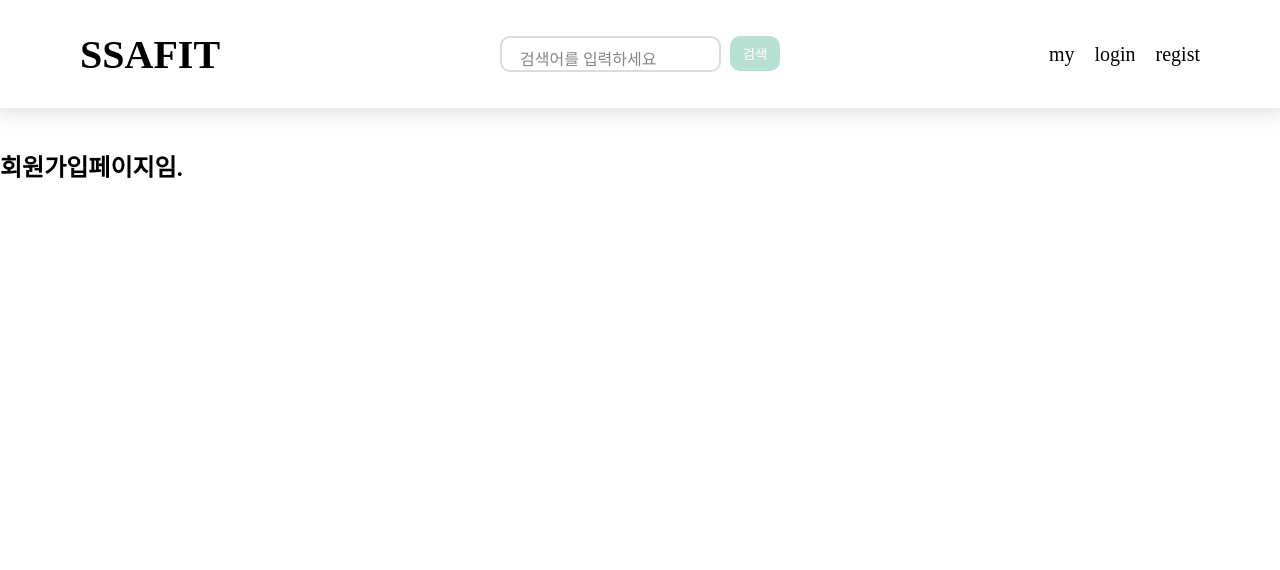
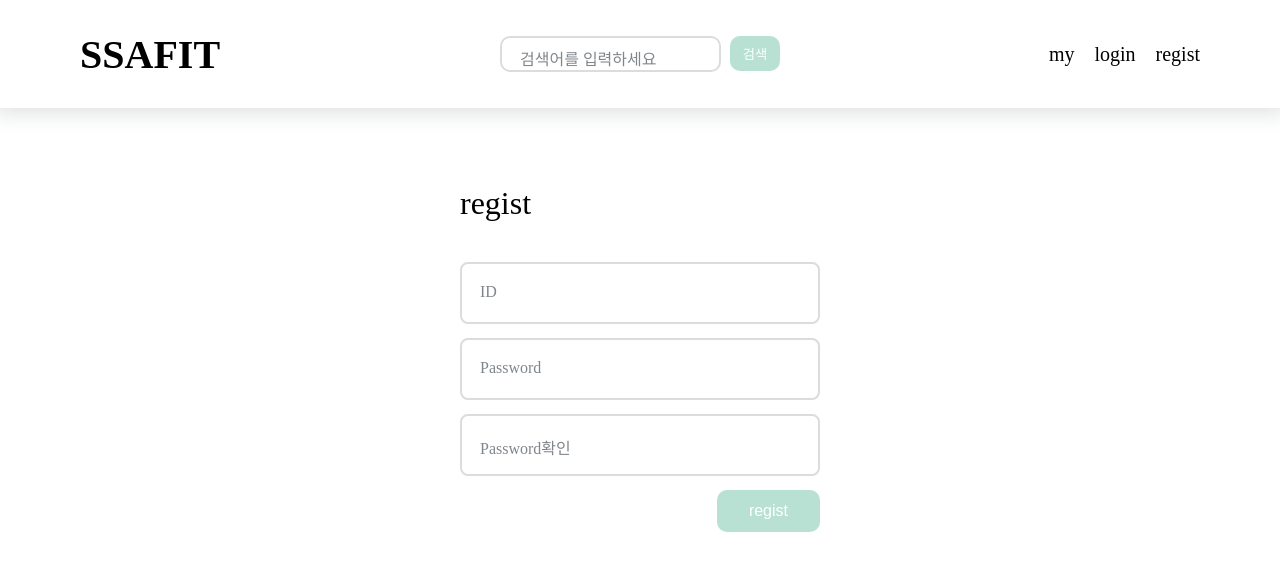
Before and after one commit to soberdam/ssafit, a Vue app in the folder SSAFIT/: page /regist in a window 1280 px wide. Shown: the top 570 px of the page. Built offline with nearby package versions, Linux system fonts and the light colour scheme.

Commit message:
회원가입 만듦

```diff
--- a/SSAFIT/src/views/RegistPage.vue
+++ b/SSAFIT/src/views/RegistPage.vue
@@ -1,6 +1,25 @@
 <template>
-    <div>
-        <h2>회원가입페이지임.</h2>
+    <div class="regist-form">
+        <form action="" class="form">
+            <h1 class="form__title">regist</h1>
+
+            <div class="regist-div">
+                <input type="text" class="regist-input" placeholder=" ">
+                <label for="" class="regist-label">ID</label>
+            </div>
+
+            <div class="regist-div">
+                <input type="password" class="regist-input" placeholder=" ">
+                <label for="" class="regist-label">Password</label>
+            </div>
+
+            <div class="regist-div">
+                <input type="password" class="regist-input" placeholder=" ">
+                <label for="" class="regist-label">Password확인</label>
+            </div>
+
+            <input type="submit" class="regist-button" value="regist">
+        </form>
     </div>
 </template>
 
@@ -8,4 +27,94 @@
 
 </script>
 
-<style scoped></style>
+<style scoped>
+.regist-form {
+    display: flex;
+    justify-content: center;
+    align-items: center;
+    height: 50vh;
+}
+
+.form {
+    width: 360px;
+    padding: 3rem 2rem;
+    border-radius: 1rem;
+    /* box-shadow: 0 10px 25px rgba(92, 99, 105, 0.2); */
+}
+
+.form__title {
+    font-weight: 500;
+    margin-bottom: 2.5rem;
+}
+
+.regist-div {
+    position: relative;
+    height: 52px;
+    margin-bottom: 1.5rem;
+}
+
+.regist-input {
+    position: absolute;
+    top: 0;
+    left: 0;
+    width: 90%;
+    height: 50%;
+    font-size: 1rem;
+    border: 2px solid #DADCE0;
+    border-radius: 0.5rem;
+    outline: none;
+    padding: 1rem;
+    background: none;
+    z-index: 1;
+}
+
+.regist-label {
+    position: absolute;
+    left: 1rem;
+    top: 1.3rem;
+    padding: 0 0.25rem;
+    background-color: #fff;
+    color: #80868B;
+    font-size: 1rem;
+    transition: 0.3s;
+}
+
+.regist-button {
+    display: block;
+    margin-left: auto;
+    padding: 0.75rem 2rem;
+    outline: none;
+    border: none;
+    background-color: rgb(184, 225, 211);
+    color: #fff;
+    font-size: 1rem;
+    border-radius: 10px;
+    cursor: pointer;
+    transition: 0.3s;
+}
+
+.regist-button:hover {
+    background-color: rgb(55, 182, 140);
+}
+
+.regist-input:focus+.regist-label {
+    top: -0.3rem;
+    left: 0.8rem;
+    color: rgb(55, 182, 140);
+    font-size: .75rem;
+    font-weight: 500;
+    z-index: 10;
+}
+
+.regist-input:not(:placeholder-shown).regist-input:not(:focus)+.regist-label {
+    top: -0.3rem;
+    left: 0.8rem;
+    z-index: 10;
+    font-size: .75rem;
+    font-weight: 500;
+}
+
+.regist-input:focus {
+    border: 2px solid rgb(55, 182, 140)
+}
+</style>
```
